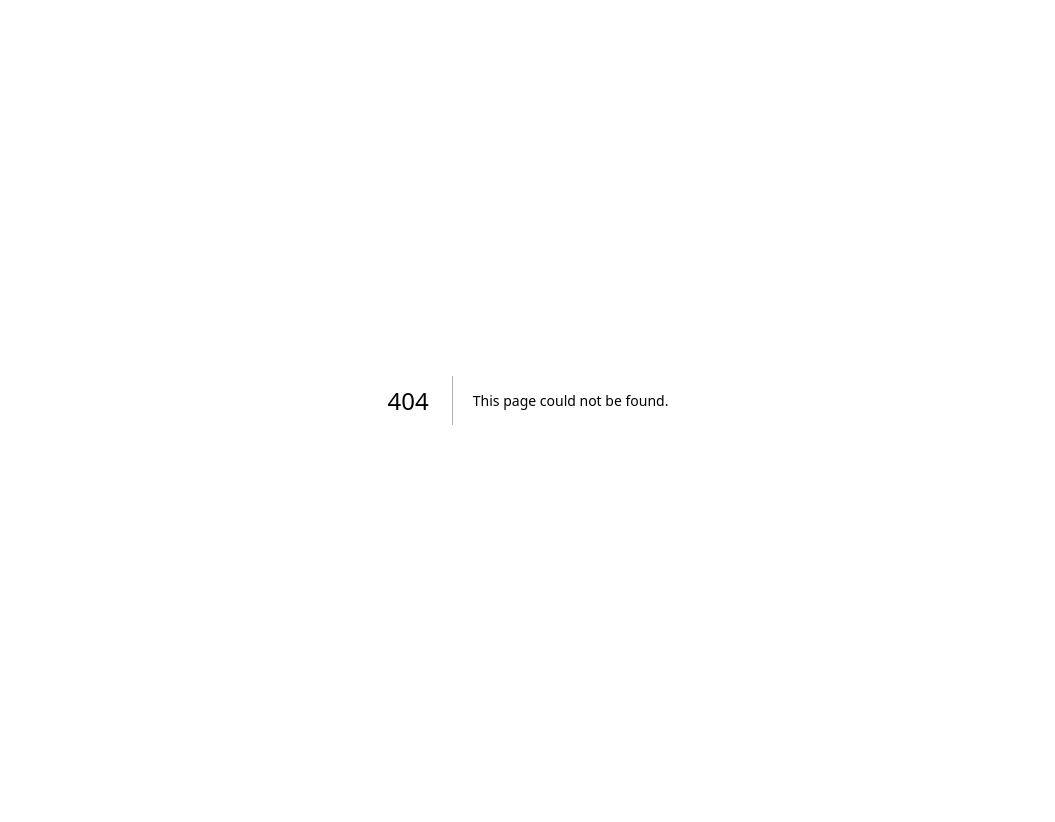
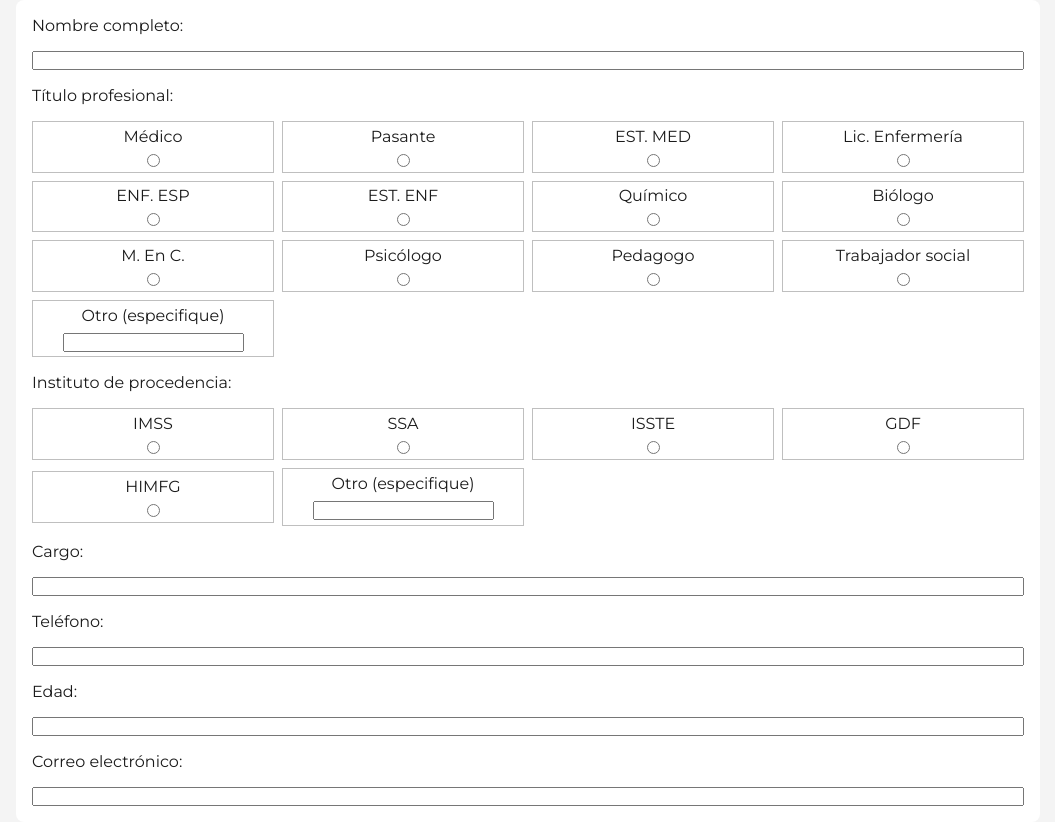
Before and after one commit to ricardoggz/himfg-cursos-website, a Next.js app: page /register in a window 1280 px wide. Before the commit this address had no page. Shown: the whole page, without its empty margins (112-1167 px from the left). Before the commit the page ends 800 px from the top, so only its background shows below. Built offline with nearby package versions, Linux system fonts and the light colour scheme.

Commit message:
[add]: register view

```diff
--- /dev/null
+++ b/src/pages/register.js
@@ -0,0 +1,8 @@
+import { RegisterForm } from '../components'
+
+const Register = ()=>{
+    return (
+        <RegisterForm />
+    )
+}
+export default Register
```
